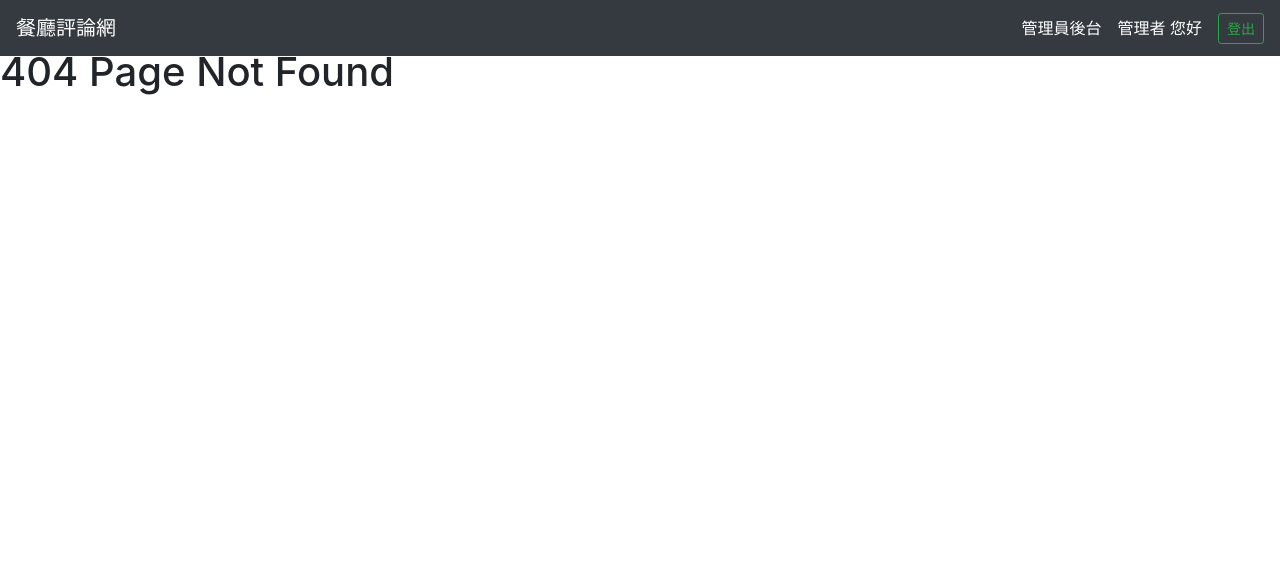
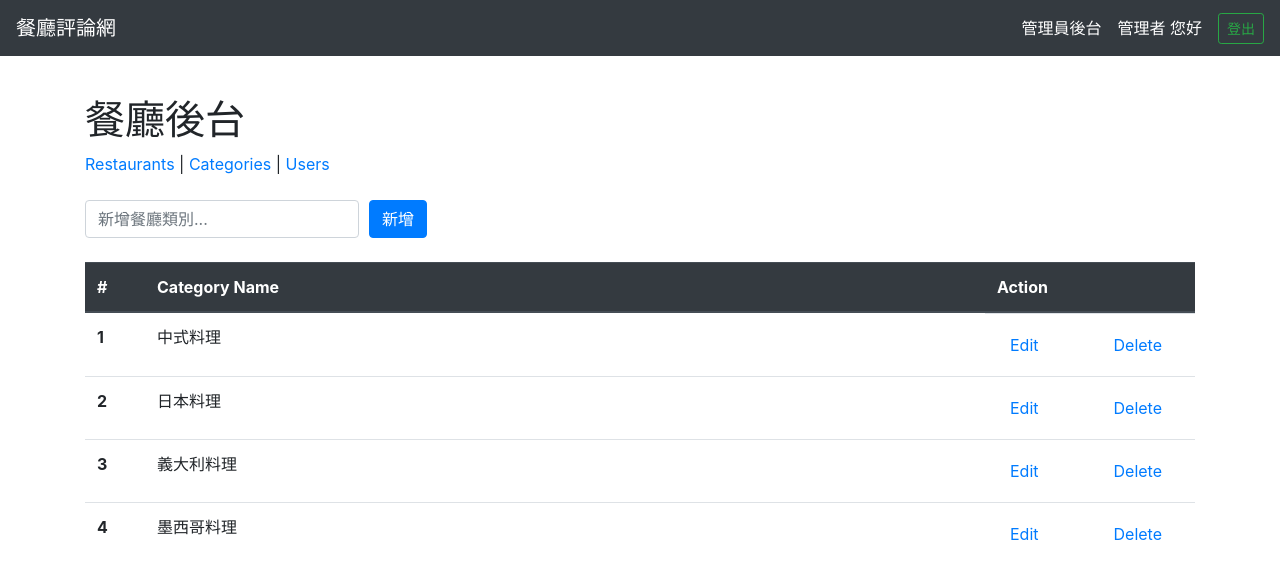
Before and after one commit to DaisyChen-TW/forum-front-end-vue, a Vue app: page /#/admin/categories in a window 1280 px wide. Before the commit this address had no page. Shown: the top 578 px of the page. Built offline with nearby package versions, Linux system fonts and the light colour scheme.

Commit message:
add AdminCategories & set create and delete

```diff
--- a/src/components/AdminNav.vue
+++ b/src/components/AdminNav.vue
@@ -2,7 +2,7 @@
   <div class="mb-3">
     <h1>餐廳後台</h1>
     <router-link to="/admin/restaurants" >Restaurants</router-link> |
-    <a href="#">Categories</a> |
+    <router-link to="/admin/categories" >Categories</router-link> |
     <a href="#">Users</a>
   </div>
 </template>
--- a/src/router/index.js
+++ b/src/router/index.js
@@ -68,6 +68,11 @@
     redirect: '/admin/restaurants'
   },
   {
+    path: '/admin/categories',
+    name: 'admin-categories',
+    component: () => import('../views/AdminCategories.vue')
+  },
+  {
     path: '/admin/restaurants',
     name: 'admin-restaurants',
     component: () => import('../views/AdminRestaurants.vue')
--- /dev/null
+++ b/src/views/AdminCategories.vue
@@ -0,0 +1,150 @@
+<template>
+  <div class="container py-5">
+     <!-- 1. 使用先前寫好的 AdminNav -->
+    <AdminNav />
+
+    <form class="my-4">
+      <div class="form-row">
+        <div class="col-auto">
+          <input
+            v-model="newCategoryName"
+            type="text"
+            class="form-control"
+            placeholder="新增餐廳類別..."
+          >
+        </div>
+        <div class="col-auto">
+          <button
+            type="button"
+            class="btn btn-primary"
+            @click.stop.prevent="createCategory"
+          >
+            新增
+          </button>
+        </div>
+      </div>
+    </form>
+    <table class="table">
+      <thead class="thead-dark">
+        <tr>
+          <th
+            scope="col"
+            width="60"
+          >
+            #
+          </th>
+          <th scope="col">
+            Category Name
+          </th>
+          <th
+            scope="col"
+            width="210"
+          >
+            Action
+          </th>
+        </tr>
+      </thead>
+      <tbody>
+        <tr
+          v-for="category in categories"
+          :key="category.id"
+        >
+          <th scope="row">
+            {{ category.id }}
+          </th>
+          <td class="position-relative">
+            <div class="category-name">
+              {{ category.name }}
+            </div>
+          </td>
+          <td class="d-flex justify-content-between">
+            <button
+              type="button"
+              class="btn btn-link mr-2"
+            >
+              Edit
+            </button>
+            <button
+              type="button"
+              class="btn btn-link mr-2"
+              @click.stop.prevent="deleteCategory(category.id)"
+            >
+              Delete
+            </button>
+          </td>
+        </tr>
+      </tbody>
+    </table>
+  </div>
+</template>
+
+<script>
+import AdminNav from '@/components/AdminNav'
+import {v4 as uuidv4} from 'uuid'
+//  2. 定義暫時使用的資料
+const dummyData = {
+  categories: [
+    {
+      id: 1,
+      name: '中式料理',
+      createdAt: '2019-06-22T09:00:43.000Z',
+      updatedAt: '2019-06-22T09:00:43.000Z'
+    },
+    {
+      id: 2,
+      name: '日本料理',
+      createdAt: '2019-06-22T09:00:43.000Z',
+      updatedAt: '2019-06-22T09:00:43.000Z'
+    },
+    {
+      id: 3,
+      name: '義大利料理',
+      createdAt: '2019-06-22T09:00:43.000Z',
+      updatedAt: '2019-06-22T09:00:43.000Z'
+    },
+    {
+      id: 4,
+      name: '墨西哥料理',
+      createdAt: '2019-06-22T09:00:43.000Z',
+      updatedAt: '2019-06-22T09:00:43.000Z'
+    }
+  ]
+}
+
+export default {
+  components: {
+    AdminNav
+  },
+  // 3. 定義 Vue 中使用的 data 資料
+  data () {
+    return {
+      categories: [],
+      newCategoryName: ''
+    }
+  },
+  // 5. 調用 `fetchCategories` 方法
+  created () {
+    this.fetchCategories()
+  },
+  methods: {
+    // 4. 定義 `fetchCategories` 方法，把 `dummyData` 帶入 Vue 物件
+    fetchCategories () {
+      this.categories = dummyData.categories
+    },
+    createCategory () {
+      // TODO: 透過 API 告知伺服器欲新增的餐廳類別...
+
+      // 將新的類別添加到陣列中
+      this.categories.push({
+        id: uuidv4(),
+        name: this.newCategoryName
+      })
+
+      this.newCategoryName = '' // 清空原本欄位中的內容
+    },
+    deleteCategory (categoryId) {
+      this.categories = this.categories.filter( category => category.id !== categoryId)
+    }
+  }
+}
+</script>
```
